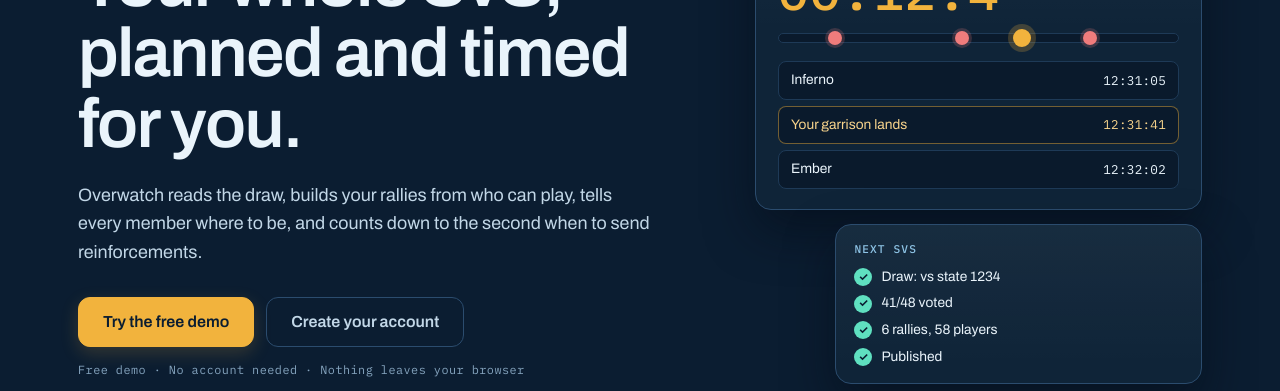
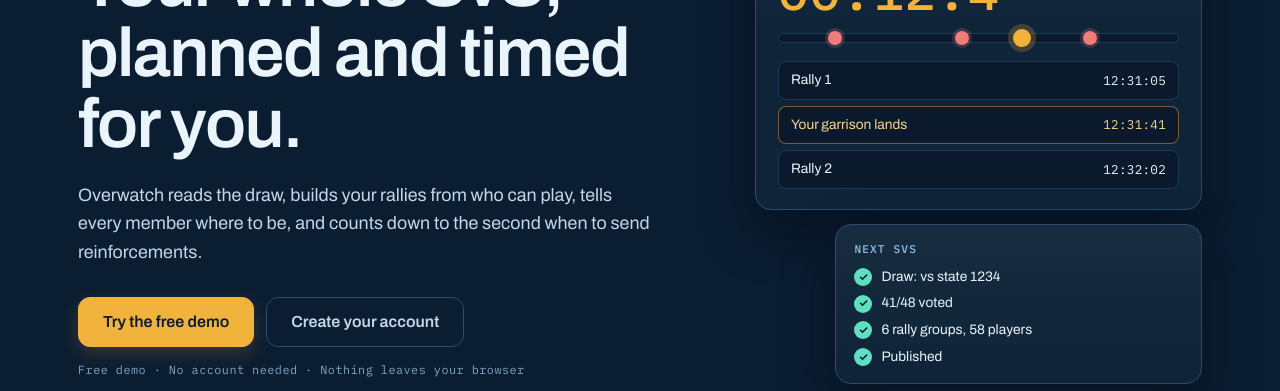
Before and after one commit to henrikivers1/wosvs-app, a Next.js app: page / in a window 1280 px wide. Shown: the part 265-656 px from the top of the page. Built offline with nearby package versions, Linux system fonts and the light colour scheme; no server answers.

Commit message:
landing: name preview rallies Rally 1 and Rally 2, say rally groups
Co-Authored-By: Claude Opus 5.5 <noreply@anthropic.com>
Claude-Session: https://claude.ai/code/session_013aAjZwkzKj7nFEfrP34tnF

```diff
--- a/src/components/LandingPage.tsx
+++ b/src/components/LandingPage.tsx
@@ -143,7 +143,7 @@ export function LandingPage() {
             </div>
             <ul className="preview-list">
               <li>
-                <span>Inferno</span>
+                <span>{t("Rally 1")}</span>
                 <time>12:31:05</time>
               </li>
               <li className="preview-you">
@@ -151,7 +151,7 @@ export function LandingPage() {
                 <time>12:31:41</time>
               </li>
               <li>
-                <span>Ember</span>
+                <span>{t("Rally 2")}</span>
                 <time>12:32:02</time>
               </li>
             </ul>
@@ -161,7 +161,7 @@ export function LandingPage() {
             <ul className="preview-steps">
               <li>{t("Draw: vs state 1234")}</li>
               <li>{t("41/48 voted")}</li>
-              <li>{t("6 rallies, 58 players")}</li>
+              <li>{t("6 rally groups, 58 players")}</li>
               <li>{t("Published")}</li>
             </ul>
           </div>
--- a/src/i18n/locales/ar.ts
+++ b/src/i18n/locales/ar.ts
@@ -1073,7 +1073,6 @@ export const arabicInterface: Record<string, string> = {
   "Your garrison lands": "تصل حاميتك",
   "Draw: vs state 1234": "القرعة: ضد الولاية 1234",
   "41/48 voted": "صوّت 41/48",
-  "6 rallies, 58 players": "6 حشود، 58 لاعبًا",
   "Live data from WOSOracle": "بيانات مباشرة من WOSOracle",
   "Works on any phone": "يعمل على أي هاتف",
   "5 languages": "5 لغات",
@@ -1101,4 +1100,7 @@ export const arabicInterface: Record<string, string> = {
   "On this page": "في هذه الصفحة",
   "Common questions": "أسئلة شائعة",
   "Try every tool in the demo: no account needed, nothing leaves your browser.": "جرّب كل أداة في العرض التجريبي: بلا حساب، ولا شيء يغادر متصفحك.",
+  "Rally 1": "الحشد 1",
+  "Rally 2": "الحشد 2",
+  "6 rally groups, 58 players": "6 مجموعات حشد، 58 لاعبًا",
 };
--- a/src/i18n/locales/th.ts
+++ b/src/i18n/locales/th.ts
@@ -1073,7 +1073,6 @@ export const thaiInterface: Record<string, string> = {
   "Your garrison lands": "กองหนุนของคุณไปถึง",
   "Draw: vs state 1234": "จับคู่: พบสเตท 1234",
   "41/48 voted": "โหวตแล้ว 41/48",
-  "6 rallies, 58 players": "6 แรลลี่ 58 ผู้เล่น",
   "Live data from WOSOracle": "ข้อมูลสดจาก WOSOracle",
   "Works on any phone": "ใช้ได้บนมือถือทุกรุ่น",
   "5 languages": "5 ภาษา",
@@ -1101,4 +1100,7 @@ export const thaiInterface: Record<string, string> = {
   "On this page": "ในหน้านี้",
   "Common questions": "คำถามที่พบบ่อย",
   "Try every tool in the demo: no account needed, nothing leaves your browser.": "ลองทุกเครื่องมือในเดโม: ไม่ต้องใช้บัญชี ข้อมูลไม่ออกจากเบราว์เซอร์ของคุณ",
+  "Rally 1": "แรลลี่ 1",
+  "Rally 2": "แรลลี่ 2",
+  "6 rally groups, 58 players": "6 กลุ่มแรลลี่ ผู้เล่น 58 คน",
 };
--- a/src/i18n/locales/zh.ts
+++ b/src/i18n/locales/zh.ts
@@ -1056,7 +1056,6 @@ export const chineseInterface: Record<string, string> = {
   "Your garrison lands": "你的驻防抵达",
   "Draw: vs state 1234": "抽签：对战州 1234",
   "41/48 voted": "41/48 已投票",
-  "6 rallies, 58 players": "6 个集结，58 名玩家",
   "Live data from WOSOracle": "来自 WOSOracle 的实时数据",
   "Works on any phone": "任何手机都能用",
   "5 languages": "5 种语言",
@@ -1084,4 +1083,7 @@ export const chineseInterface: Record<string, string> = {
   "On this page": "本页内容",
   "Common questions": "常见问题",
   "Try every tool in the demo: no account needed, nothing leaves your browser.": "在演示中试用每个工具：无需账号，数据不会离开你的浏览器。",
+  "Rally 1": "集结 1",
+  "Rally 2": "集结 2",
+  "6 rally groups, 58 players": "6 个集结组，58 名玩家",
 };
--- a/src/i18n/translations.ts
+++ b/src/i18n/translations.ts
@@ -32,6 +32,12 @@ const english = {
 } as const;
 
 const spanishInterface: Record<string, string> = {
+  "Rally 1":
+    "Rally 1",
+  "Rally 2":
+    "Rally 2",
+  "6 rally groups, 58 players":
+    "6 grupos de rally, 58 jugadores",
   "Getting started":
     "Primeros pasos",
   "Everyone":
@@ -294,8 +300,6 @@ const spanishInterface: Record<string, string> = {
     "Sorteo: contra el estado 1234",
   "41/48 voted":
     "41/48 votaron",
-  "6 rallies, 58 players":
-    "6 rallies, 58 jugadores",
   "Live data from WOSOracle":
     "Datos en vivo de WOSOracle",
   "Works on any phone":
```
